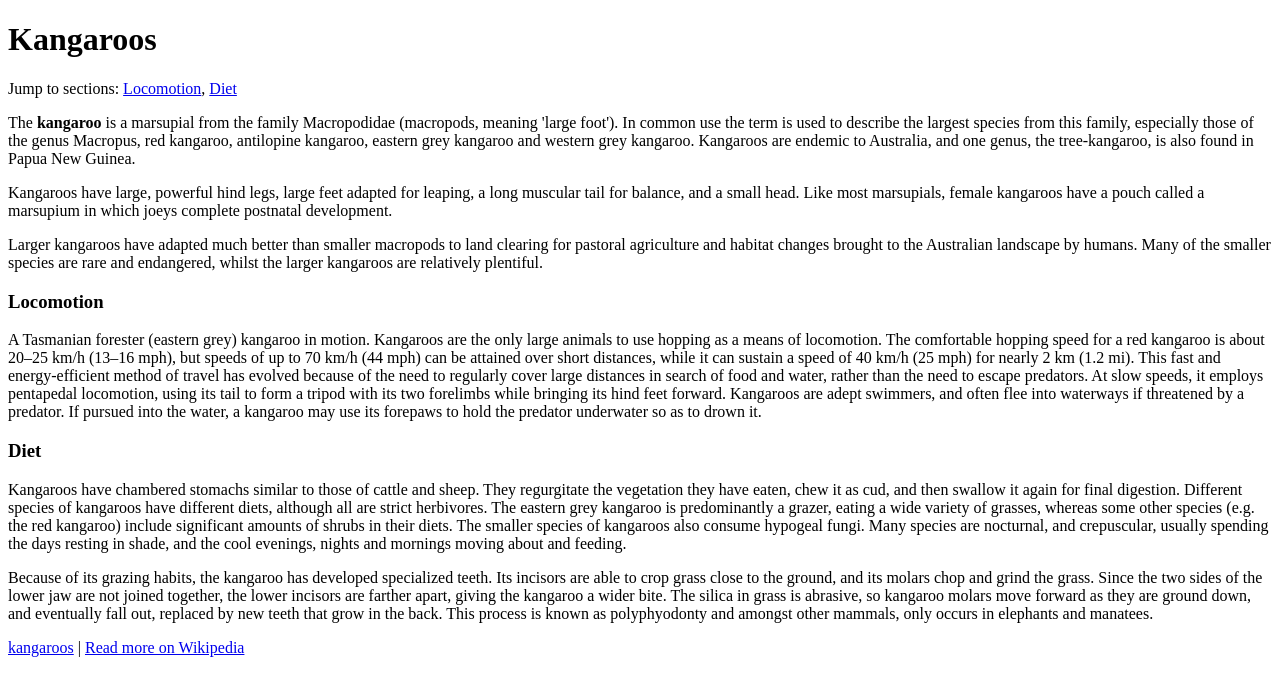
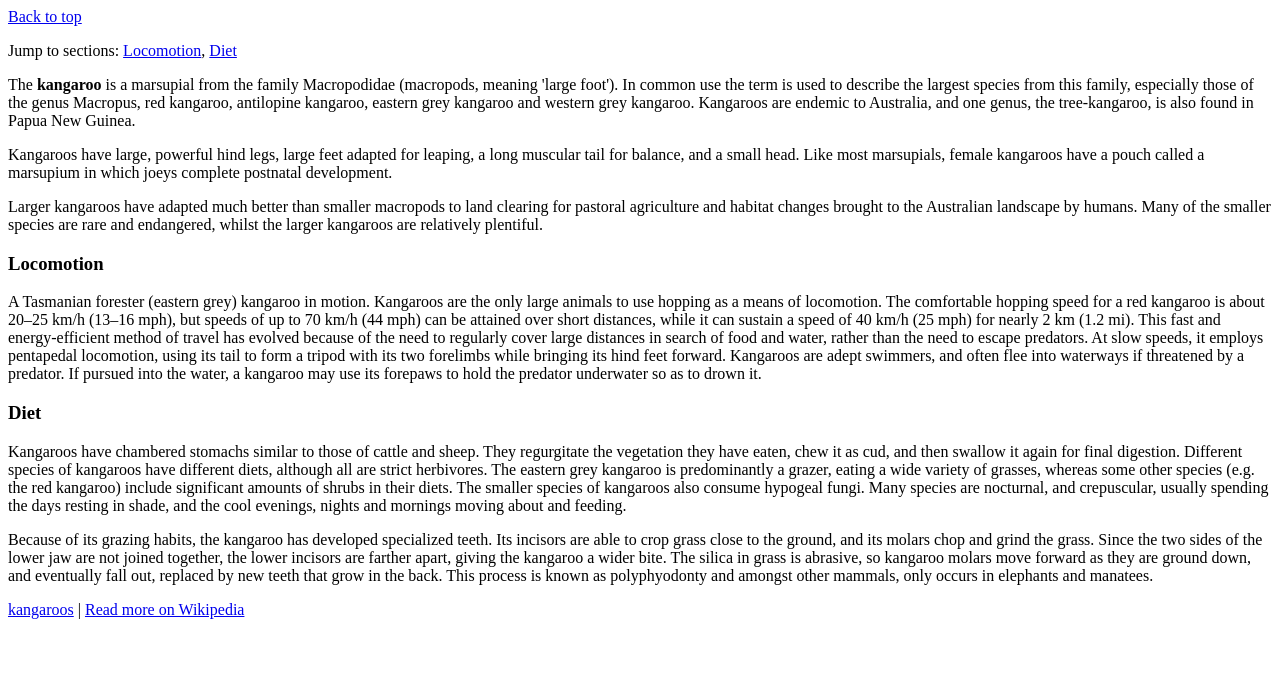
Before and after one commit to MargulanYe/Web-Dev, a plain HTML site: page Lab1/khanacademy/lesson3_kangaroos.html in a window 1280 px wide. Drawn offline with Linux system fonts and the light colour scheme.

Commit message:
Update lesson3_kangaroos.html

```diff
--- a/Lab1/khanacademy/lesson3_kangaroos.html
+++ b/Lab1/khanacademy/lesson3_kangaroos.html
@@ -6,8 +6,7 @@
     </head>
     <body>
 
-    <h1 id="kangaroos">Kangaroos</h1>
-
+    <a href="#kangaroos">Back to top</a>
     <p>Jump to sections:
     <a href="#locomotion">Locomotion</a>,
     <a href="#diet">Diet</a>
```
